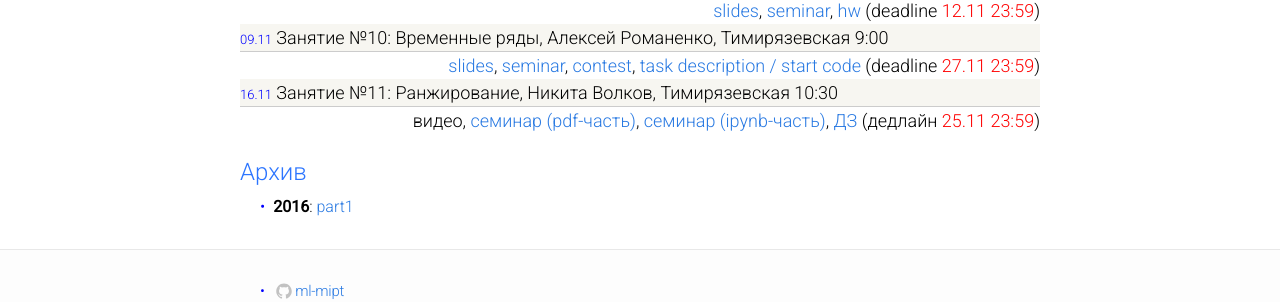
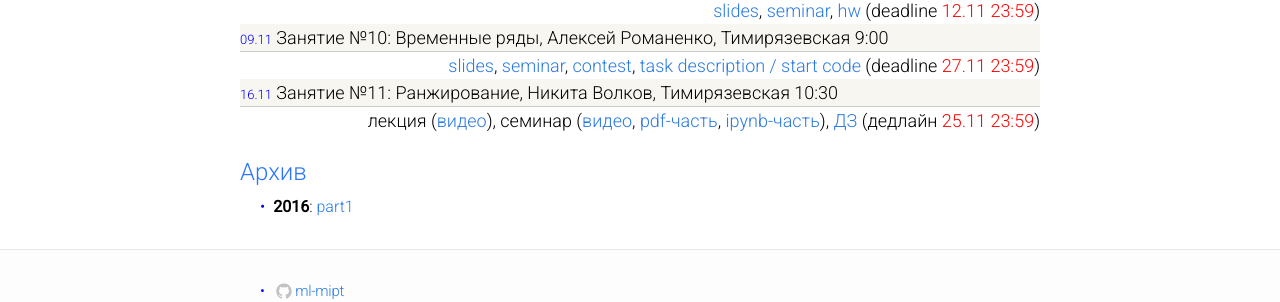
Before and after one commit to ml-mipt/old-ml-mipt.github.io, a Jekyll site: the page built from index.html, in a window 1280 px wide. Shown: the part 1639-1941 px from the top of the page. Built offline with Jekyll 4.4.1, drawn with Linux system fonts in a browser that asks for light colours.

Commit message:
Update index.html

```diff
--- a/index.html
+++ b/index.html
@@ -152,9 +152,9 @@
       <font size="2" color="blue">16.11</font> Занятие №11: Ранжирование, Никита Волков, Тимирязевская 10:30
     </div>
     <div style="text-align: right">
-	  видео,
-      	  <a href="https://github.com/ml-mipt/ml-mipt-part2/blob/master/2016/seminars/sem10_ranking/%D0%A1%D0%B5%D0%BC%D0%B8%D0%BD%D0%B0%D1%80.pdf">семинар (pdf-часть)</a>,
-          <a href="https://github.com/ml-mipt/ml-mipt-part2/blob/master/2016/seminars/sem10_ranking/%D0%A1%D0%B5%D0%BC%D0%B8%D0%BD%D0%B0%D1%80.ipynb">семинар (ipynb-часть)</a>,
+	  лекция (<a href="https://www.youtube.com/watch?v=GctrEpJinhI">видео</a>),
+      	  семинар (<a href="https://www.youtube.com/watch?v=GZmXKBzIfkA">видео</a>, <a href="https://github.com/ml-mipt/ml-mipt-part2/blob/master/2016/seminars/sem10_ranking/%D0%A1%D0%B5%D0%BC%D0%B8%D0%BD%D0%B0%D1%80.pdf">pdf-часть</a>,
+          <a href="https://github.com/ml-mipt/ml-mipt-part2/blob/master/2016/seminars/sem10_ranking/%D0%A1%D0%B5%D0%BC%D0%B8%D0%BD%D0%B0%D1%80.ipynb">ipynb-часть</a>),
 	  <a href="https://github.com/ml-mipt/ml-mipt-part2/blob/master/2016/home_works/hw09_ranking/hw.ipynb">ДЗ</a>
 	  (дедлайн <font color="red">25.11 23:59</font>)
     </div>
```
